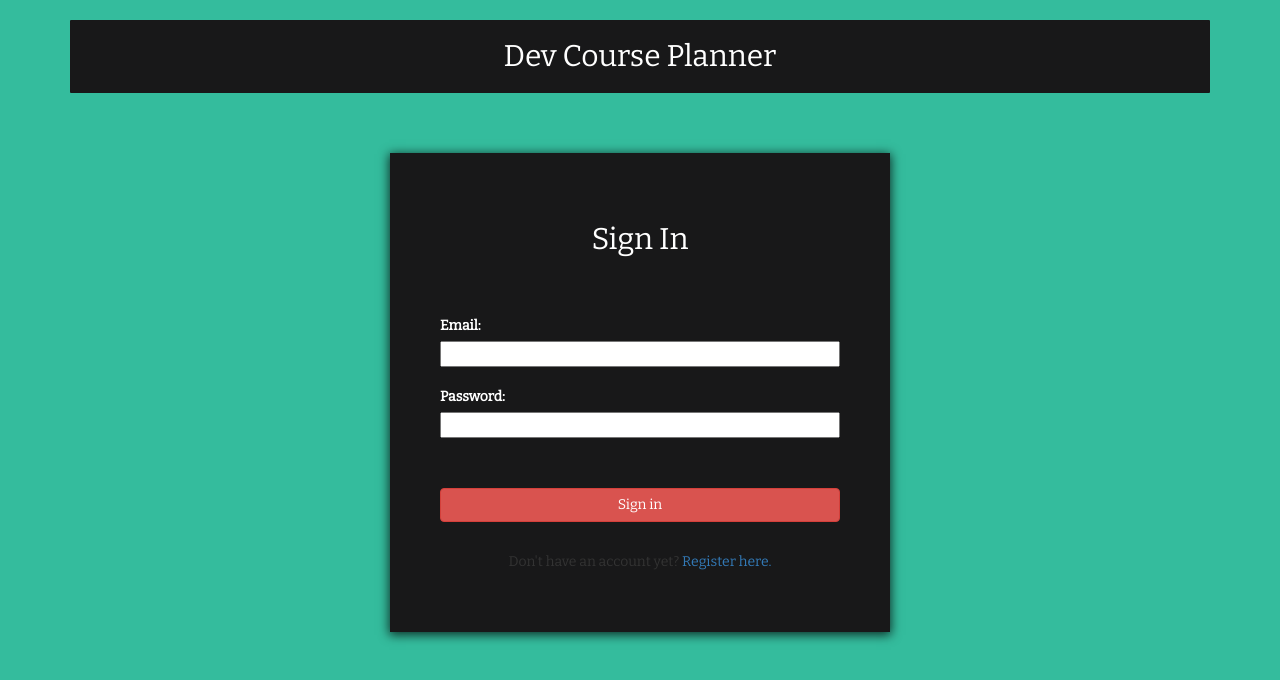
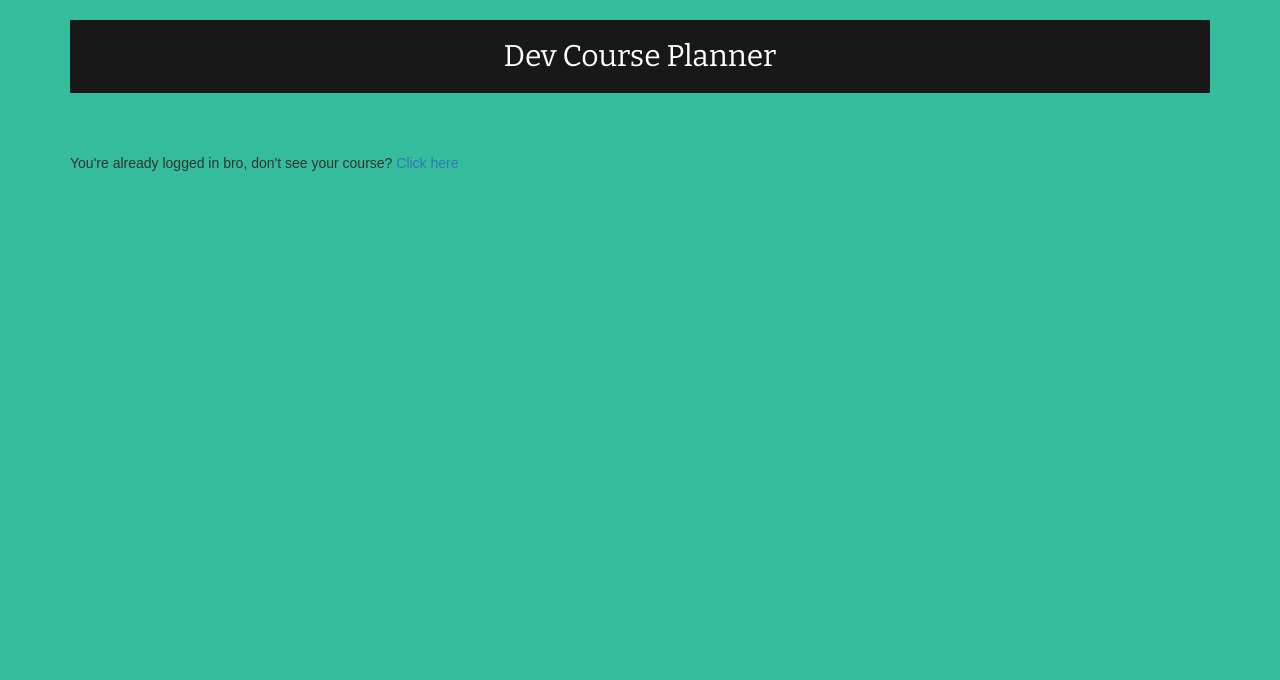
Before and after one commit to AWells64/course-planner, a React (Create React App) app: page / in a window 1280 px wide. Shown: the top 680 px of the page. Built offline with nearby package versions, Linux system fonts and the light colour scheme.

Commit message:
put in a temp link to test user courses functionality from log in page

```diff
--- a/src/Components/Forms/Login.jsx
+++ b/src/Components/Forms/Login.jsx
@@ -44,7 +44,7 @@ class Login extends Component {
       <Fragment>
         <h2 style={mainHeader}>Dev Course Planner</h2>
         <hr style={hrStyle} />
-        { !loggedIn ?
+        { loggedIn ?
           <div style={registerBackground}>
             <h2 style={headerText}>Sign In</h2>
             <form onSubmit={e => this.onSubmit(e)}>
@@ -71,7 +71,7 @@ class Login extends Component {
               Don't have an account yet? <a href="./register">Register here.</a>
             </p>
           </div>
-          : <p>You're already logged in bro</p>
+          : <p>You're already logged in bro, don't see your course? <a href="./courses/user">Click here</a></p>
         }
       </Fragment>
     );
```
